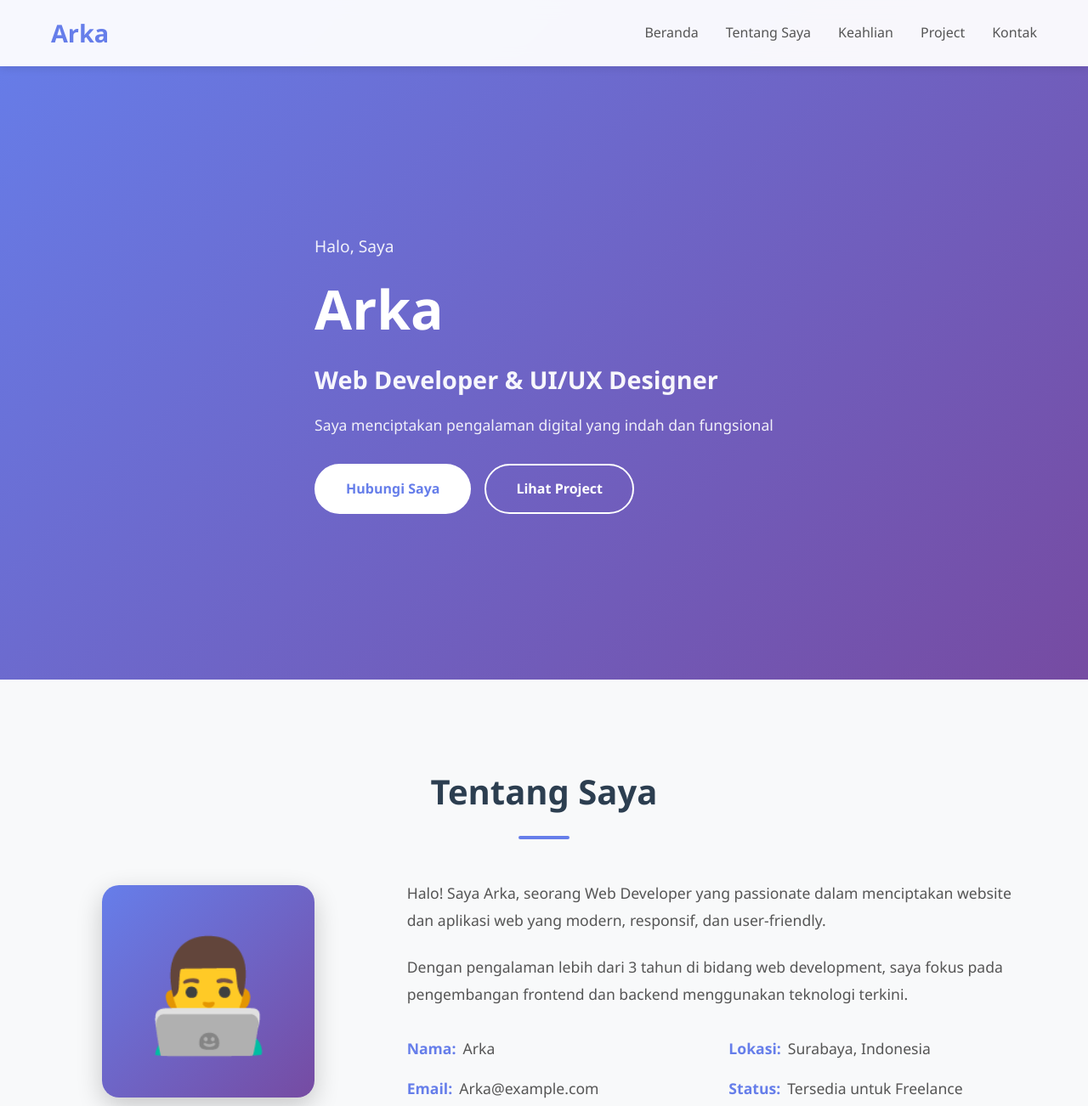
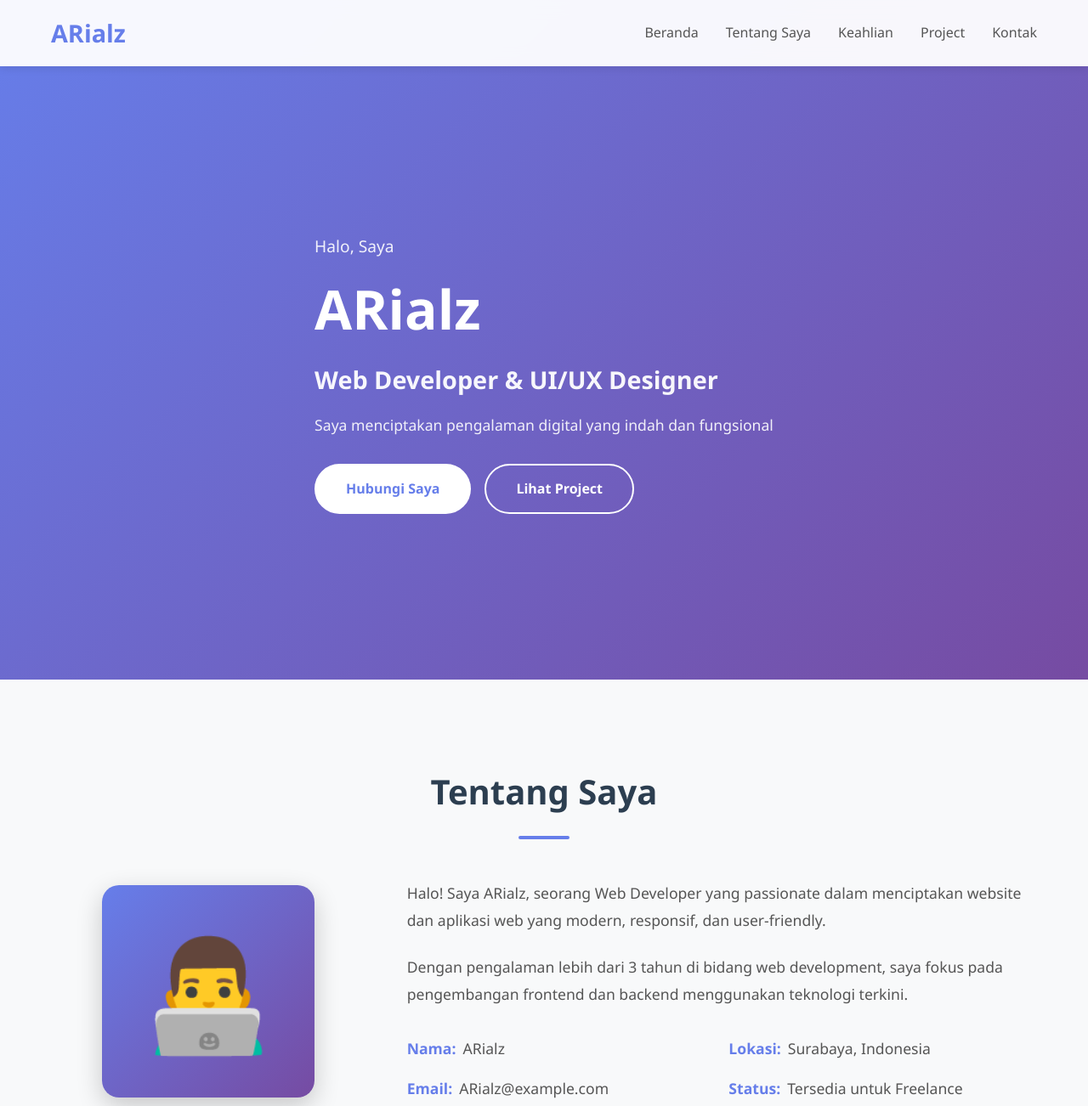
Before and after one commit to nusalendra/my-portfolio, a plain HTML site: page index.html in a window 1280 px wide. Shown: the top 1302 px of the page at 85% size. Drawn offline with Linux system fonts and the light colour scheme; no server answers.

Commit message:
change name ARialz

```diff
--- a/index.html
+++ b/index.html
@@ -3,14 +3,14 @@
 <head>
     <meta charset="UTF-8">
     <meta name="viewport" content="width=device-width, initial-scale=1.0">
-    <title>Arka - Web Developer</title>
+    <title>ARiaz - Web Developer</title>
     <link rel="stylesheet" href="style.css">
 </head>
 <body>
     <!-- Navigation -->
     <nav class="navbar">
         <div class="container">
-            <div class="logo">Arka</div>
+            <div class="logo">ARialz</div>
             <ul class="nav-menu">
                 <li><a href="#home" class="nav-link">Beranda</a></li>
                 <li><a href="#about" class="nav-link">Tentang Saya</a></li>
@@ -32,7 +32,7 @@
             <div class="hero-content">
                 <div class="hero-text">
                     <span class="hero-greeting">Halo, Saya</span>
-                    <h1 class="hero-title">Arka</h1>
+                    <h1 class="hero-title">ARialz</h1>
                     <p class="hero-subtitle">Web Developer & UI/UX Designer</p>
                     <p class="hero-description">Saya menciptakan pengalaman digital yang indah dan fungsional</p>
                     <div class="hero-buttons">
@@ -55,12 +55,12 @@
                     </div>
                 </div>
                 <div class="about-text">
-                    <p>Halo! Saya Arka, seorang Web Developer yang passionate dalam menciptakan website dan aplikasi web yang modern, responsif, dan user-friendly.</p>
+                    <p>Halo! Saya ARialz, seorang Web Developer yang passionate dalam menciptakan website dan aplikasi web yang modern, responsif, dan user-friendly.</p>
                     <p>Dengan pengalaman lebih dari 3 tahun di bidang web development, saya fokus pada pengembangan frontend dan backend menggunakan teknologi terkini.</p>
                     <div class="about-info">
                         <div class="info-item">
                             <span class="info-label">Nama:</span>
-                            <span class="info-value">Arka</span>
+                            <span class="info-value">ARialz</span>
                         </div>
                         <div class="info-item">
                             <span class="info-label">Lokasi:</span>
@@ -68,7 +68,7 @@
                         </div>
                         <div class="info-item">
                             <span class="info-label">Email:</span>
-                            <span class="info-value">Arka@example.com</span>
+                            <span class="info-value">ARialz@example.com</span>
                         </div>
                         <div class="info-item">
                             <span class="info-label">Status:</span>
@@ -168,7 +168,7 @@
                     <div class="contact-item-alt">
                         <div class="contact-icon">📧</div>
                         <h3>Email</h3>
-                        <p>Arka@example.com</p>
+                        <p>ARialz@example.com</p>
                     </div>
                     <div class="contact-item-alt">
                         <div class="contact-icon">📱</div>
@@ -203,7 +203,7 @@
     <!-- Footer -->
     <footer class="footer">
         <div class="container">
-            <p>&copy; 2024 Arka All Rights Reserved.</p>
+            <p>&copy; 2024 ARialz All Rights Reserved.</p>
         </div>
     </footer>
 
@@ -227,11 +227,11 @@
                 </div>
                 <div class="form-group">
                     <label>Link Demo (opsional)</label>
-                    <input type="url" name="demo_link" placeholder="https://Arka">
+                    <input type="url" name="demo_link" placeholder="https://ARialz">
                 </div>
                 <div class="form-group">
                     <label>Link Source Code (opsional)</label>
-                    <input type="url" name="source_link" placeholder="https://github.com/Arka">
+                    <input type="url" name="source_link" placeholder="https://github.com/ARialz">
                 </div>
                 <button type="submit" class="btn-submit">Simpan Project</button>
             </form>
```
